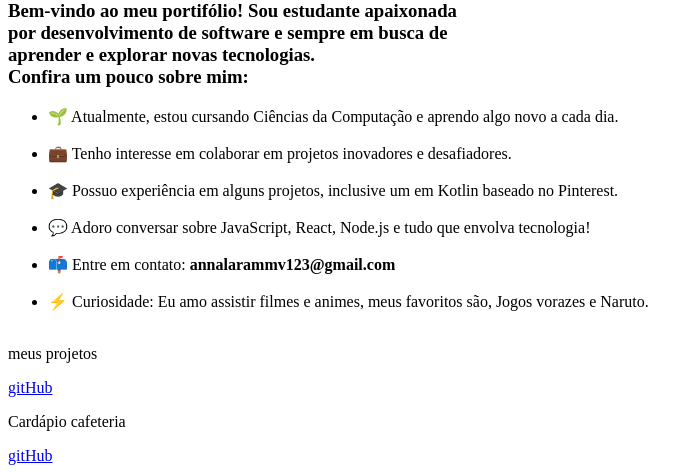
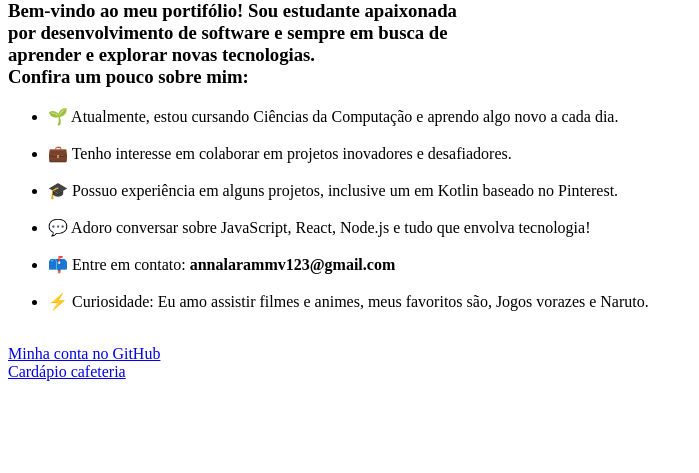
Before and after one commit to LaraaMagalhaes/Rocket-Program-HTML-CSS, a plain HTML site: page index.html in a window 1280 px wide. Shown: the part 527-1000 px from the top of the page, without its empty margins (0-699 px from the left). After the commit the page ends 916 px from the top, so only its background shows below. Drawn offline with Linux system fonts and the light colour scheme.

Commit message:
Update index.html

```diff
--- a/index.html
+++ b/index.html
@@ -24,9 +24,7 @@
             </ul>
 
         </p>
-        <p> meus projetos</p>
-        <a href="https://github.com/LaraaMagalhaes">gitHub</a>
-        <p> Cardápio cafeteria</p>
-        <a href="./DIA2/index.html">gitHub</a>
+        <a href="https://github.com/LaraaMagalhaes">Minha conta no GitHub</a><br/>
+        <a href="./DIA2/index.html">Cardápio cafeteria</a>
     </body>
 </html>
```
